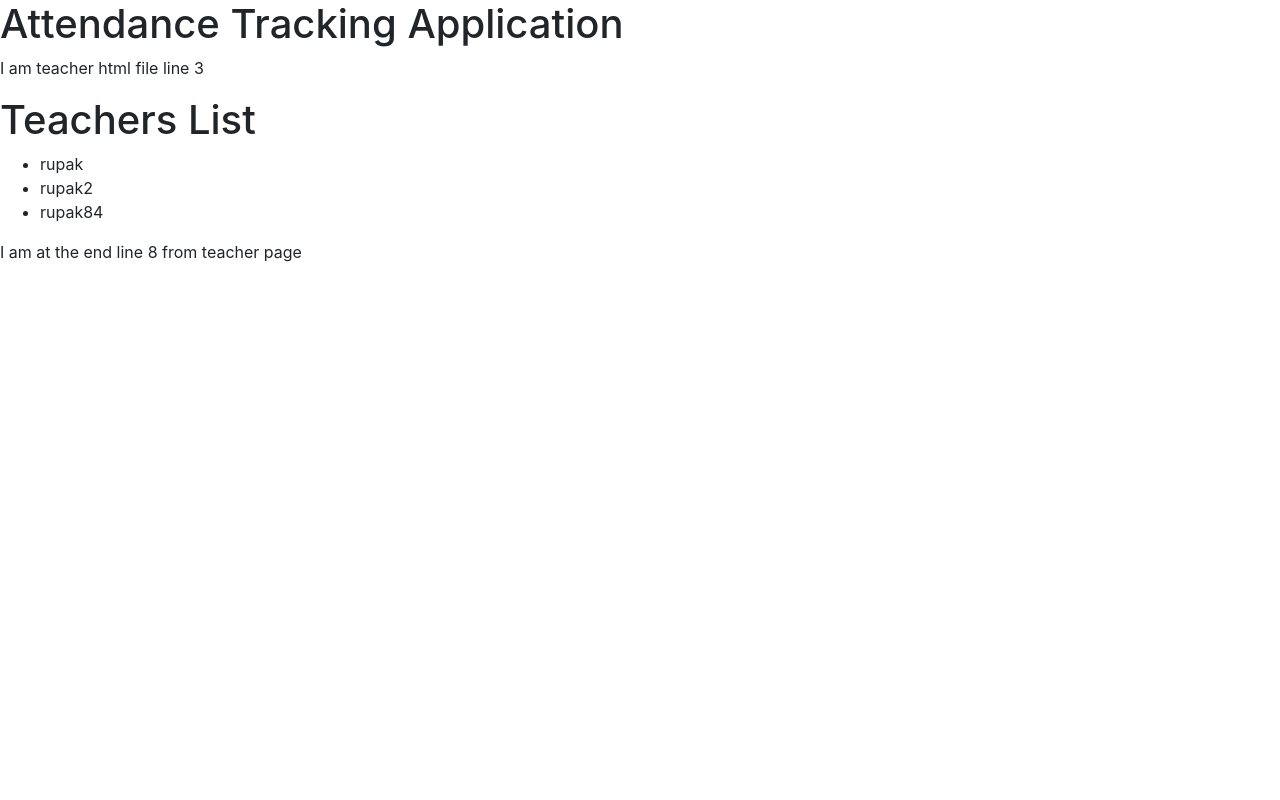
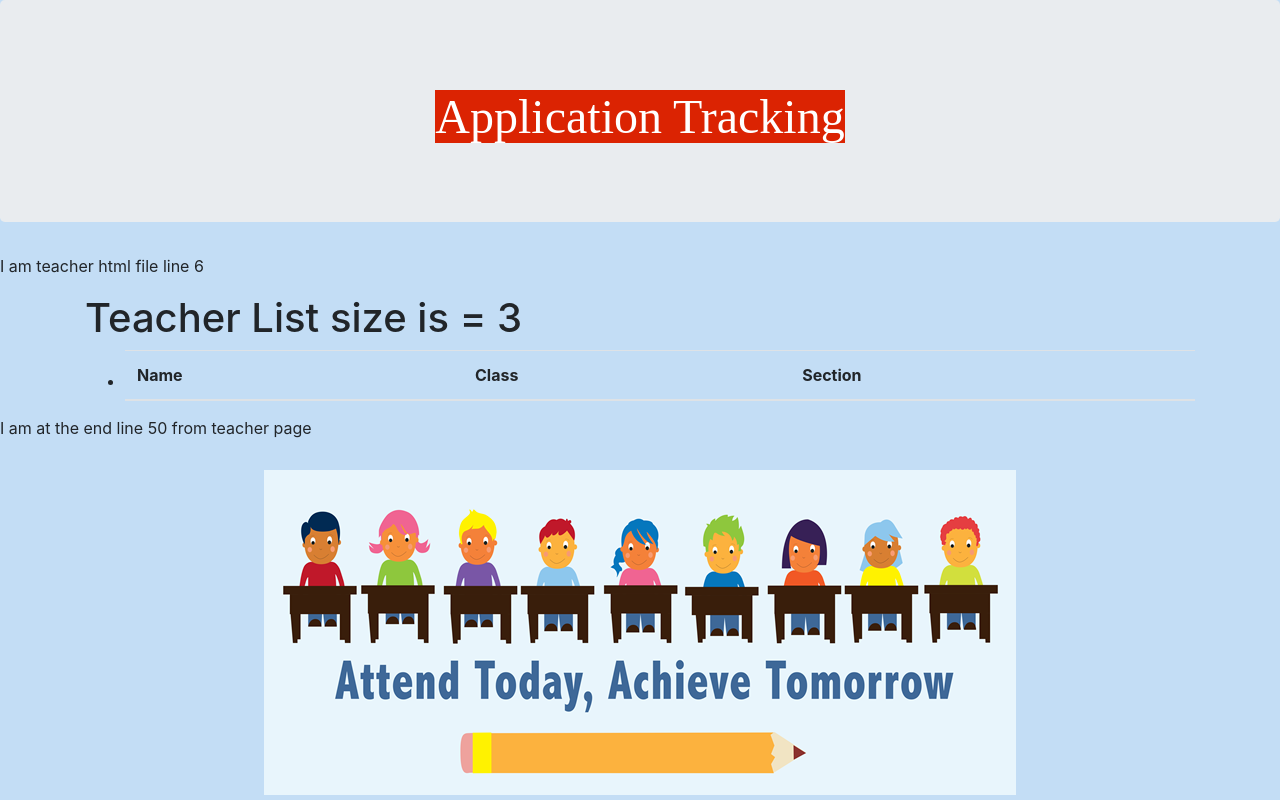
Before and after one commit to firojt/attendancetrackingsystem, a Django app: page /teacher/ in a window 1280 px wide. Run offline with Django 3.2, Linux system fonts and the light colour scheme; data comes from the database, SQL or seed files in the repository; both versions use the stored data as it was after the commit; lists and menus that the app fills with data are empty; parts of the project's set-up code (start-up, migrations or seed data) failed here and were passed over; some libraries are stand-ins or nearby versions.

Commit message:
ui updated

```diff
--- a/school/admin.py
+++ b/school/admin.py
@@ -1,8 +1,9 @@
 from django.contrib import admin
 
-from .models import Campus, Department, Student, Teacher
+from .models import Campus, Course, Department, Student, Teacher
 
 admin.site.register(Campus)
 admin.site.register(Department)
 admin.site.register(Student)
 admin.site.register(Teacher)
+admin.site.register(Course)
--- a/school/models.py
+++ b/school/models.py
@@ -33,7 +33,7 @@ class Student(models.Model):
 
 # Metadata
     class Meta:
-        ordering = ['-name']
+        ordering = ['name']
 
     def __str__(self):
         """String for representing the Model object."""
@@ -41,8 +41,19 @@ class Student(models.Model):
 
 class Teacher(models.Model):
     """Model representing a campus name"""
-    name = models.CharField(max_length=200, help_text='Enter a Teacher name')
+    name = models.CharField(max_length=200, help_text='Enter a student name')
+    className = models.CharField(max_length=200, help_text='Enter a student name')
+    sectionName = models.CharField(max_length=200, help_text='Enter a student name')
 
     def __str__(self):
         """String for representing the Model object."""
         return self.name
+
+class Course(models.Model):
+    Department = models.ForeignKey(Department, on_delete=models.CASCADE)
+    id = models.CharField(primary_key='True', max_length=50)
+    name = models.CharField(max_length=50)
+    shortname = models.CharField(max_length=50, default='X')
+
+    def __str__(self):
+        return self.name
--- a/school/templates/base_template.html
+++ b/school/templates/base_template.html
@@ -2,12 +2,42 @@
 <html lang="en">
 <head>
   <div class="page-header">
-    <h1>Attendance Tracking Application</h1>
+    <body style="background-color:#a3cbf1a6;"></body>
+    <div class="jumbotron">
+      <div class="container">
+        <style>
+        display-3 {
+          display: block;
+          margin-left: auto;
+          margin-right: auto;
+        }
+      </style>
+        <h1 class="display-3"><center><font face="Copperplate" size="20px" color="#FF7A59"><a href="/home" class="button">Application Tracking</a></font> </center></h1>
+        <body style="background-color:#a3cbf1a6;"></body>
+        <style>
+          .button {
+           background-color:rgb(219, 35, 2);
+           border-color:rgb(8, 8, 8);
+           color:white;
+           }
+         </style>
+      </div>
+    </div>
+  </div>
   </div>
   <link rel="stylesheet" href="https://stackpath.bootstrapcdn.com/bootstrap/4.3.1/css/bootstrap.min.css" integrity="sha384-ggOyR0iXCbMQv3Xipma34MD+dH/1fQ784/j6cY/iJTQUOhcWr7x9JvoRxT2MZw1T" crossorigin="anonymous">
 </head>
 <body>
     {% block sidebar %}<!-- insert default navigation text for every page -->{% endblock %}
     {% block content %}<!-- default content text (typically empty) -->{% endblock %}
+    <style>
+      img {
+        display: block;
+        margin-left: auto;
+        margin-right: auto;
+        margin-top: 30px;
+      }
+      </style>
+      <img src="/static/attendance_img.png" alt="Attendance" class="center" >
 </body>
 </html>
--- a/school/templates/registration/login.html
+++ b/school/templates/registration/login.html
@@ -14,6 +14,8 @@
     {% endif %}
   {% endif %}
 
+<div align="center">
+  <h2>Login to your account</h2>
   <form method="post" action="{% url 'login' %}">
     {% csrf_token %}
     <table>
@@ -29,7 +31,7 @@
     <input type="submit" value="login" />
     <input type="hidden" name="next" value="{{ next }}" />
   </form>
-
+</div>
 
 
 {% endblock %}
--- a/school/templates/student.html
+++ b/school/templates/student.html
@@ -3,10 +3,9 @@
 
 
 {% block content %}
-<p>I am student html file line 3</p>
 
 <div class = "container">
-<h1>Student List size is =  {{students | length}}</h1>
+<h1>Total Student =  {{students | length}}</h1>
 {% if students %}
 <ul>
 
@@ -47,5 +46,4 @@
 {% endif %}
 </div>
 
-<p> I am at the end line 8 from student page</p>
 {% endblock %}
--- a/school/templates/teacher.html
+++ b/school/templates/teacher.html
@@ -1,24 +1,49 @@
-
 {% extends "base_template.html" %}
 <hr/>
 
 
 {% block content %}
-<p>I am teacher html file line 3</p>
+<p>I am teacher html file line 6</p>
 
-<h1>Teachers  List</h1>
+<div class = "container">
+<h1>Teacher List size is =  {{teachers | length}}</h1>
 {% if teachers %}
 <ul>
-  {% for teacher in teachers %}
+
     <li>
-     {{ teacher.name }}
+     <!-- display teacher details here -->
+     <table class="table table-striped">
+        <thead>
+          <tr>
+            <th scope="col">Name</th>
+            <th scope="col">Class</th>
+            <th scope="col">Section</th>
+          </tr>
+        </thead>
+        <tbody>
+          <tr >
+            {{ user.username }}
+
+            {% for teacher in teachers %}
+            {% if user.username == teacher.name %}
+            <th scope="row">{{teacher.name}}</th>
+            <td>{{teacher.className}}</td>
+            <td>{{teacher.sectionName}}</td>
+            <td>{{teacher.attendance}}</td>
+            <td>{{teacher.attendance2}}</td>
+          </tr>
+          {% endif %}
+          {% endfor %}
+
+        </tbody>
+      </table>
     </li>
-  {% endfor %}
+
 </ul>
 {% else %}
   <p>There are no teachers in the school.</p>
 {% endif %}
+</div>
 
-
-<p> I am at the end line 8 from teacher page</p>
+<p> I am at the end line 50 from teacher page</p>
 {% endblock %}
```
Also changed, not shown: school/templates/home.html (+12 -13 lines), db.sqlite3, school/migrations/0007_auto_20210524_1743.py (added), school/migrations/0008_course.py (added), school/static/attendance_img.png (added).
